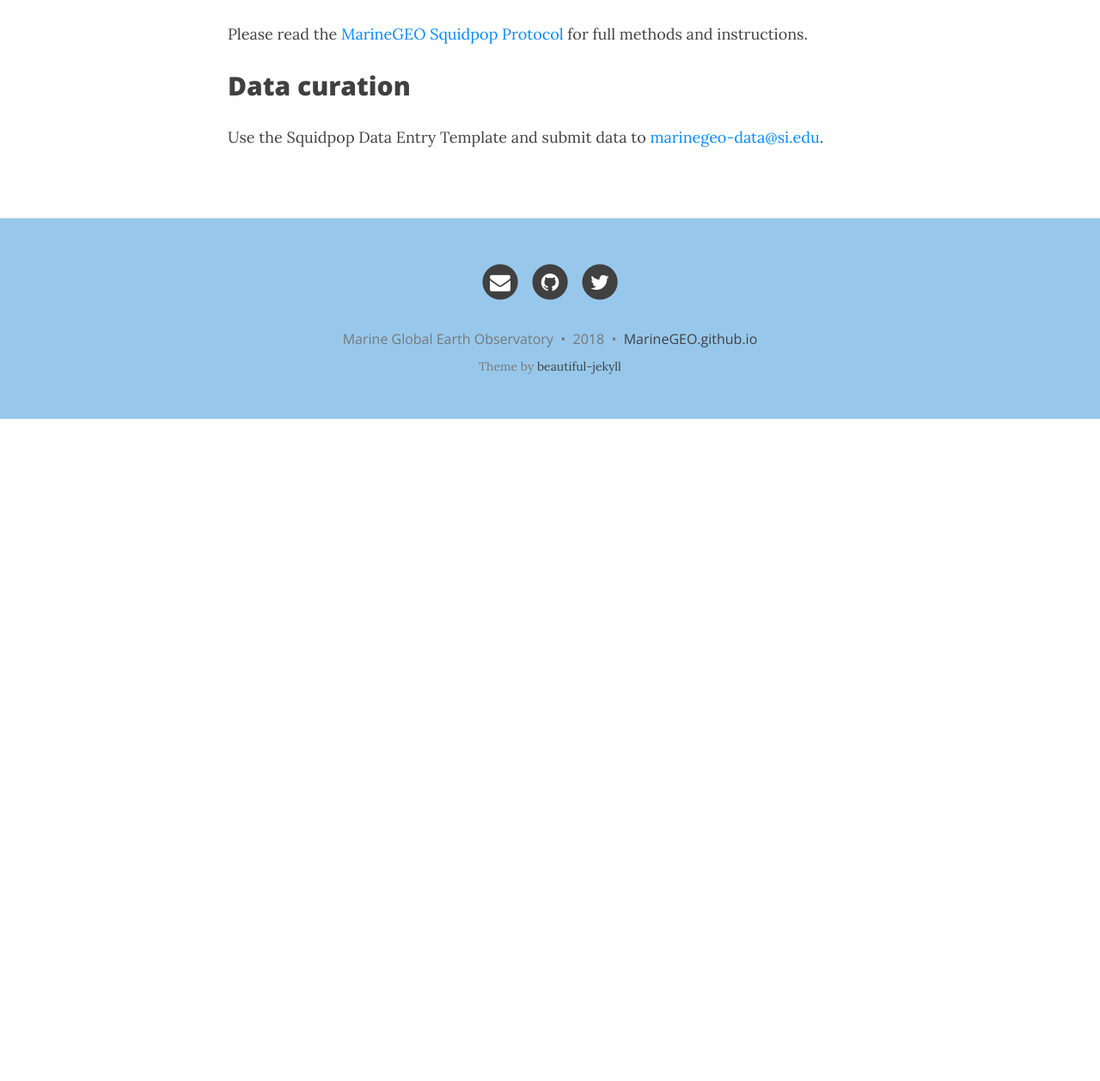
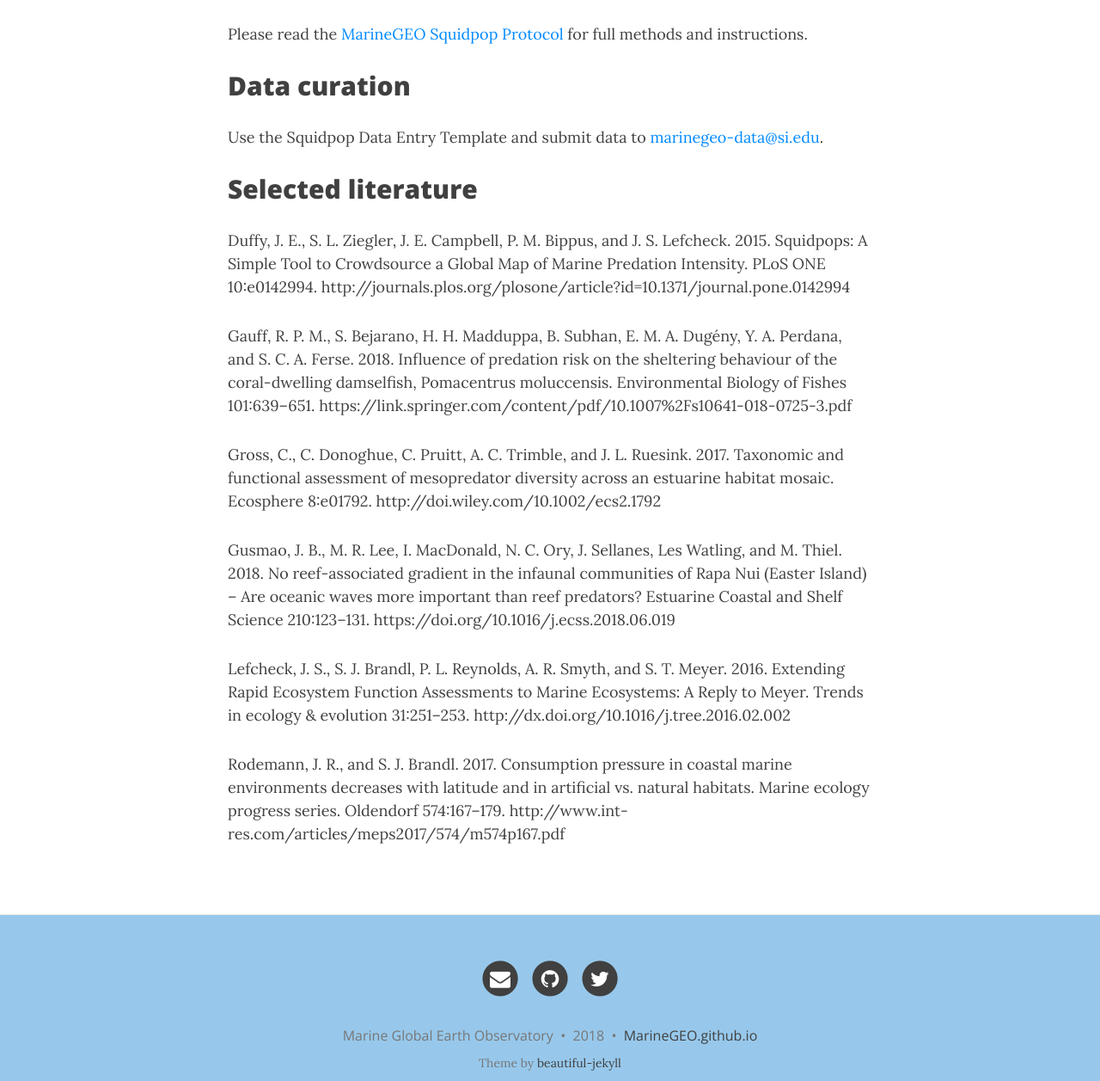
Before and after one commit to mukhamadazistholib/marinegeo.github.io, a Jekyll site: the page built from _project-modules/squidpops.md, in a window 1280 px wide and 1400 px high, scrolled down 2467 px, cut to the strip 143-1400 px from the top of the window. Shown: the whole strip at 86% size. Built offline with Jekyll 4.4.1, drawn with Linux system fonts in a browser that asks for light colours; nearby versions of some CDN libraries; before the commit the page ends 3097 px from its top, so only the background shows below that.

Commit message:
Update squidpops.md

```diff
--- a/_project-modules/squidpops.md
+++ b/_project-modules/squidpops.md
@@ -62,3 +62,17 @@ Please read the <a href="/assets/squidpops/MarineGEO_Squidpop_Protocol_V20180802
 ## Data curation
 
 Use the Squidpop Data Entry Template and submit data to <a href="mailto:marinegeo-data@si.edu">marinegeo-data@si.edu</a>.
+
+## Selected literature
+
+Duffy, J. E., S. L. Ziegler, J. E. Campbell, P. M. Bippus, and J. S. Lefcheck. 2015. Squidpops: A Simple Tool to Crowdsource a Global Map of Marine Predation Intensity. PLoS ONE 10:e0142994. http://journals.plos.org/plosone/article?id=10.1371/journal.pone.0142994
+
+Gauff, R. P. M., S. Bejarano, H. H. Madduppa, B. Subhan, E. M. A. Dugény, Y. A. Perdana, and S. C. A. Ferse. 2018. Influence of predation risk on the sheltering behaviour of the coral-dwelling damselfish, Pomacentrus moluccensis. Environmental Biology of Fishes 101:639–651. https://link.springer.com/content/pdf/10.1007%2Fs10641-018-0725-3.pdf
+
+Gross, C., C. Donoghue, C. Pruitt, A. C. Trimble, and J. L. Ruesink. 2017. Taxonomic and functional assessment of mesopredator diversity across an estuarine habitat mosaic. Ecosphere 8:e01792. http://doi.wiley.com/10.1002/ecs2.1792
+
+Gusmao, J. B., M. R. Lee, I. MacDonald, N. C. Ory, J. Sellanes, Les Watling, and M. Thiel. 2018. No reef-associated gradient in the infaunal communities of Rapa Nui (Easter Island) – Are oceanic waves more important than reef predators? Estuarine Coastal and Shelf Science 210:123–131. https://doi.org/10.1016/j.ecss.2018.06.019
+
+Lefcheck, J. S., S. J. Brandl, P. L. Reynolds, A. R. Smyth, and S. T. Meyer. 2016. Extending Rapid Ecosystem Function Assessments to Marine Ecosystems: A Reply to Meyer. Trends in ecology & evolution 31:251–253. http://dx.doi.org/10.1016/j.tree.2016.02.002
+
+Rodemann, J. R., and S. J. Brandl. 2017. Consumption pressure in coastal marine environments decreases with latitude and in artificial vs. natural habitats. Marine ecology progress series. Oldendorf 574:167–179. http://www.int-res.com/articles/meps2017/574/m574p167.pdf
```
